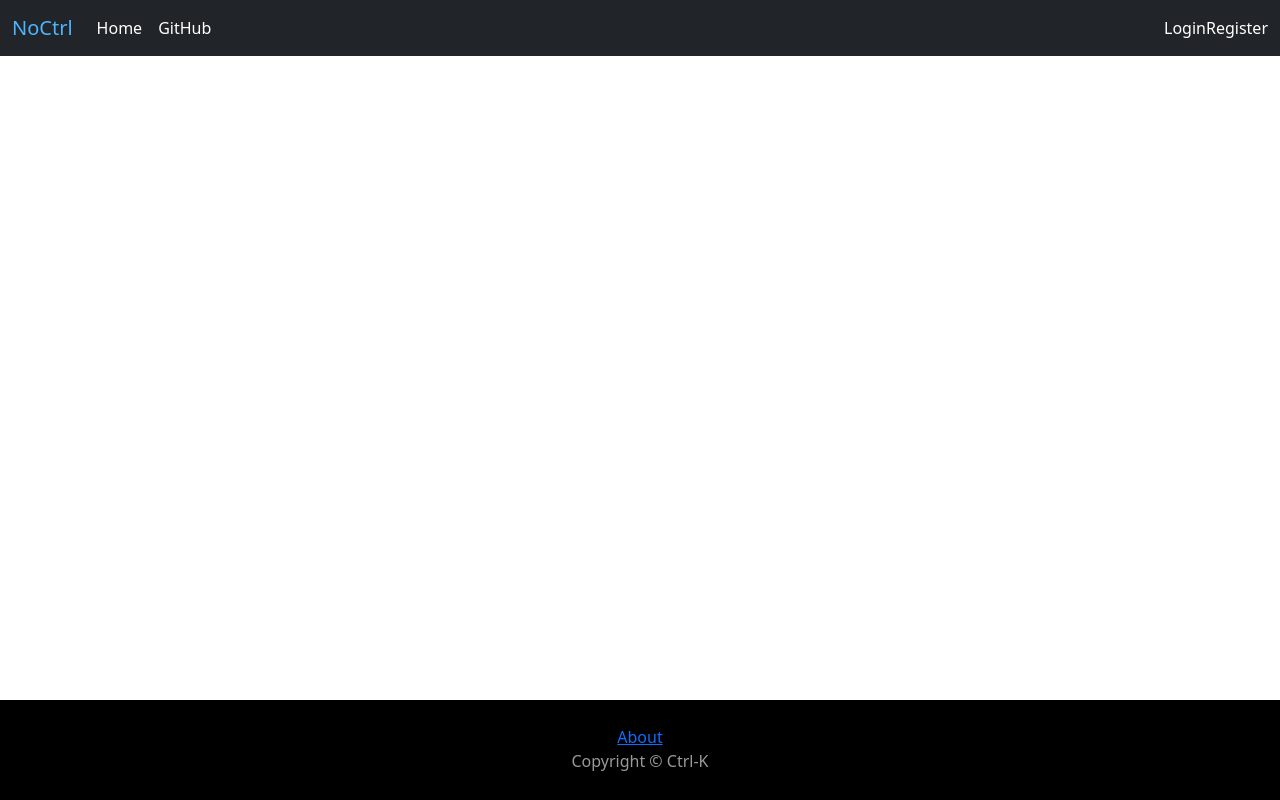
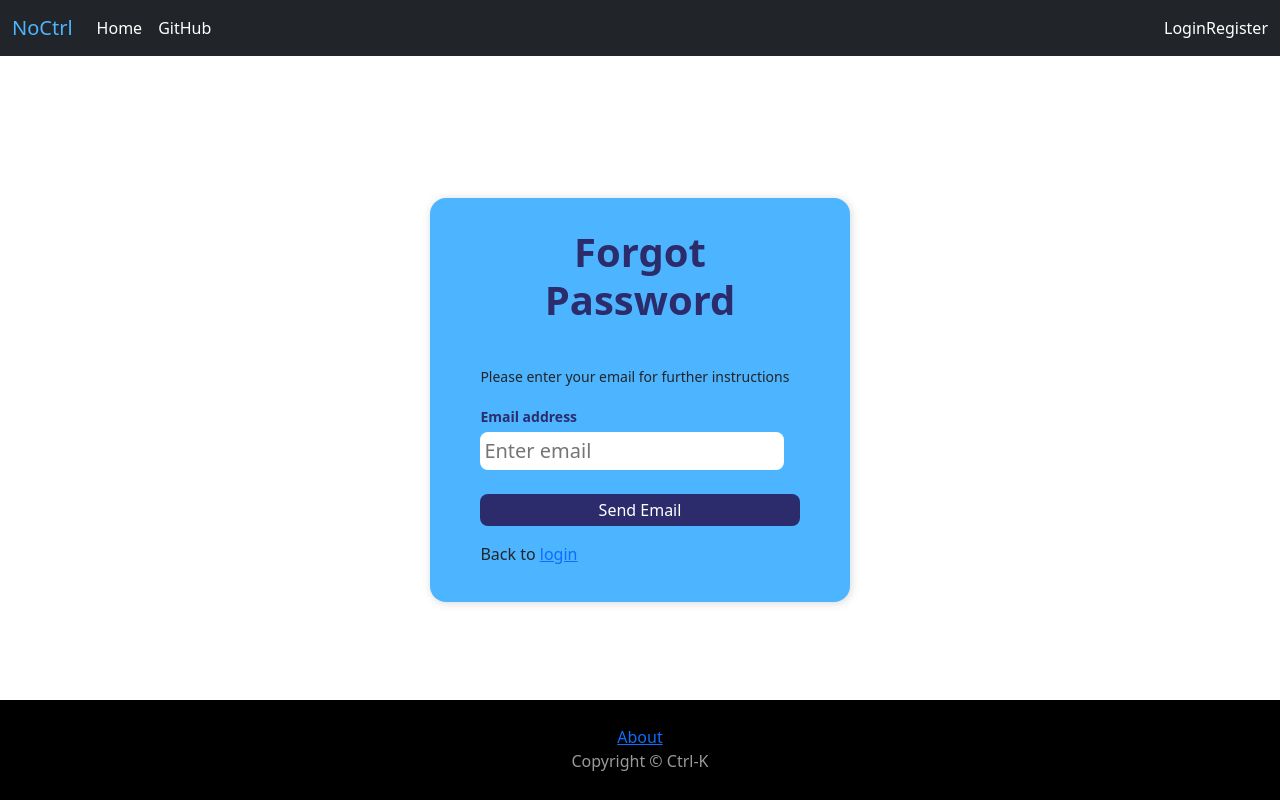
Before and after one commit to a-programmer-guy/react-login-with-authentication, a React (Create React App) app: page /forgot in a window 1280 px wide. Built offline with nearby package versions, Linux system fonts and the light colour scheme; no server answers.

Commit message:
POST Registration. Added ForgotPassword Component

```diff
--- a/src/App.js
+++ b/src/App.js
@@ -3,6 +3,7 @@ import { BrowserRouter as Router, Route, Routes } from 'react-router-dom';
 import About from './components/about/About';
 import Footer from './components/footer/Footer';
 import Landing from './components/landing/Landing';
+import ForgotPassword from './components/login/ForgotPassword';
 import Login from './components/login/Login';
 import Navigation from './components/nav/Nav';
 import Register from './components/register/Register';
@@ -79,6 +80,7 @@ function App() {
               }
             />
             <Route path="/login" element={<Login />} />
+            <Route path="/forgot" element={<ForgotPassword />} />
             <Route path="/register" element={<Register />} />
             <Route path="/about" element={<About />} />
             <Route path="/user/:id" element={<User />} />
--- a/src/api/axios.js
+++ b/src/api/axios.js
@@ -1,6 +1,5 @@
-
 import axios from 'axios';
 
 export default axios.create({
-  baseURL: 'http://localhost:3500',
-});;
+  baseURL: 'http://localhost:5000',
+});
--- /dev/null
+++ b/src/components/login/ForgotPassword.jsx
@@ -0,0 +1,43 @@
+import { useRef, useState } from 'react';
+import './login.css';
+
+const ForgotPassword = () => {
+  const emailRef = useRef();
+
+  const [email, setEmail] = useState('');
+  const [emailFocus, setEmailFocus] = useState(true);
+
+  return (
+    <div className="Auth-form-container">
+      <form className="Auth-form">
+        <div className="Auth-form-content">
+          <h1 className="Auth-form-title">Forgot Password</h1>
+          <small>Please enter your email for further instructions</small>
+          <div className="form-group mt-3">
+            <label>Email address</label>
+            <input
+              type="email"
+              className="mt-1"
+              placeholder="Enter email"
+              value={email}
+              onChange={(e) => setEmail(e.target.value)}
+              ref={emailRef}
+              onFocus={() => setEmailFocus(true)}
+              onBlur={() => setEmailFocus(false)}
+            />
+            <div className="d-grid gap-2 mt-3">
+              <button type="submit" className="sign_in_btn">
+                Send Email
+              </button>
+              <p className="forgot-password text-right mt-2">
+                Back to <a href="/login">login</a>
+              </p>
+            </div>
+          </div>
+        </div>
+      </form>
+    </div>
+  );
+};
+
+export default ForgotPassword;
--- a/src/components/login/Login.jsx
+++ b/src/components/login/Login.jsx
@@ -1,7 +1,19 @@
-import React from "react";
-import "./login.css";
+import { useRef, useState, useEffect } from 'react';
+import './login.css';
+import ForgotPassword from './ForgotPassword';
 
 const Login = () => {
+  const emailRef = useRef();
+  const passwordRef = useRef();
+
+  const [forgotPassword, setForgotPassword] = useState(false);
+
+  const [email, setEmail] = useState('');
+  const [emailFocus, setEmailFocus] = useState(false);
+
+  const [password, setPassword] = useState('');
+  const [passwordFocus, setPasswordFocus] = useState(false);
+
   return (
     <div className="Auth-form-container">
       <form className="Auth-form">
@@ -13,6 +25,11 @@ const Login = () => {
               type="email"
               className="mt-1"
               placeholder="Enter email"
+              value={email}
+              onChange={(e) => setEmail(e.target.value)}
+              ref={emailRef}
+              onFocus={() => setEmailFocus(true)}
+              onBlur={() => setEmailFocus(false)}
             />
           </div>
           <div className="form-group mt-3">
@@ -21,6 +38,13 @@ const Login = () => {
               type="password"
               className="mt-1"
               placeholder="Enter password"
+              value={password}
+              onChange={(e) => {
+                setPassword(e.target.value);
+              }}
+              ref={passwordRef}
+              onFocus={() => setPasswordFocus(true)}
+              onBlur={() => setPasswordFocus(false)}
             />
           </div>
           <div className="d-grid gap-2 mt-3">
@@ -29,7 +53,7 @@ const Login = () => {
             </button>
           </div>
           <p className="forgot-password text-right mt-2">
-            Forgot <a href="#">password?</a>
+            Forgot <a href="/forgot">password?</a>
           </p>
         </div>
       </form>
--- a/src/components/login/login.css
+++ b/src/components/login/login.css
@@ -25,14 +25,14 @@
 .Auth-form-title {
   text-align: center;
   margin-bottom: 1em;
-  color: rgb(34, 34, 34);
+  color: var(--color-bg-variant);
   font-weight: 800;
 }
 
 label {
   font-size: 14px;
   font-weight: 600;
-  color: rgb(34, 34, 34);
+  color: var(--color-bg-variant);
 }
 
 .sign_in_btn {
--- a/src/components/register/Register.jsx
+++ b/src/components/register/Register.jsx
@@ -1,21 +1,26 @@
-import React from 'react'
-import { useRef, useState, useEffect } from 'react'
-import { faCheck, faTimes, faInfoCircle } from '@fortawesome/free-solid-svg-icons'
-import { FontAwesomeIcon } from '@fortawesome/react-fontawesome'
-import axios from '../../api/axios'
-import './register.css'
+import React from 'react';
+import { useRef, useState, useEffect } from 'react';
+import {
+  faCheck,
+  faTimes,
+  faInfoCircle,
+} from '@fortawesome/free-solid-svg-icons';
+import { FontAwesomeIcon } from '@fortawesome/react-fontawesome';
+import axios from '../../api/axios';
+import './register.css';
 
 const USER_REGEX = /^[A-z][A-z0-9-_]{3,23}$/;
 const PWD_REGEX = /^(?=.*[a-z])(?=.*[A-Z])(?=.*[0-9])(?=.*[!@#$%]).{8,24}$/;
-const EMAIL_REGEX=/^[a-zA-Z0-9.!#$%&’*+/=?^_`{|}~-]+@[a-zA-Z0-9-]+(?:\.[a-zA-Z0-9-]+)*$/
-const REGISTER_URL = '/register';
+const EMAIL_REGEX =
+  /^[a-zA-Z0-9.!#$%&’*+/=?^_`{|}~-]+@[a-zA-Z0-9-]+(?:\.[a-zA-Z0-9-]+)*$/;
+const REGISTER_URL = '/api/users';
 
 const Register = () => {
   const userRef = useRef();
   const errRef = useRef();
   const emailRef = useRef();
 
-  const [user, setUser] = useState('');
+  const [username, setUser] = useState('');
   const [validName, setValidName] = useState(false);
   const [userFocus, setUserFocus] = useState(false);
 
@@ -23,7 +28,7 @@ const Register = () => {
   const [validEmail, setValidEmail] = useState(false);
   const [emailFocus, setEmailFocus] = useState(false);
 
-  const [pwd, setPwd] = useState('');
+  const [password, setPwd] = useState('');
   const [validPwd, setValidPwd] = useState(false);
   const [pwdFocus, setPwdFocus] = useState(false);
 
@@ -36,52 +41,53 @@ const Register = () => {
 
   useEffect(() => {
     userRef.current.focus();
-  }, [])
+  }, []);
 
   useEffect(() => {
-    console.log('username: ' + user);
-    setValidName(USER_REGEX.test(user));
-  }, [user])
+    console.log('username: ' + username);
+    setValidName(USER_REGEX.test(username));
+  }, [username]);
 
   useEffect(() => {
     console.log('email entered is: ' + email);
     setValidEmail(EMAIL_REGEX.test(email));
-  },[email])
+  }, [email]);
 
   useEffect(() => {
-    const result = PWD_REGEX.test(pwd);
+    const result = PWD_REGEX.test(password);
     console.log(result);
-    console.log(pwd);
+    console.log(password);
     setValidPwd(result);
-    const match = pwd === matchPwd;
+    const match = password === matchPwd;
     setValidMatch(match);
-  }, [pwd, matchPwd])
+  }, [password, matchPwd]);
 
   useEffect(() => {
     setErrMsg('');
-  }, [user, email, pwd, matchPwd]);
+  }, [username, email, password, matchPwd]);
 
   const handleSubmit = async (e) => {
     e.preventDefault();
     // if button enabled with JS hack
-    const v1 = USER_REGEX.test(user);
-    const v2 = PWD_REGEX.test(pwd);
+    const v1 = USER_REGEX.test(username);
+    const v2 = PWD_REGEX.test(password);
     const v3 = EMAIL_REGEX.test(email);
     if (!v1 || !v2 || !v3) {
-      setErrMsg("Invalid Entry");
+      setErrMsg('Invalid Entry');
       return;
     }
     try {
-      const response = await axios.post(REGISTER_URL,
-        JSON.stringify({ user, pwd, email }),
+      const response = await axios.post(
+        REGISTER_URL,
+        JSON.stringify({ username, password, email }),
         {
           headers: { 'Content-Type': 'application/json' },
-          withCredentials: true
+          withCredentials: false,
         }
       );
       console.log(response?.data);
       console.log(response?.accessToken);
-      console.log(JSON.stringify(response))
+      console.log(JSON.stringify(response));
       setSuccess(true);
       //clear state and controlled inputs
       //need value attrib on inputs for this
@@ -95,11 +101,11 @@ const Register = () => {
       } else if (err.response?.status === 409) {
         setErrMsg('Username Taken');
       } else {
-        setErrMsg('Registration Failed')
+        setErrMsg('Registration Failed');
       }
       errRef.current.focus();
     }
-  }
+  };
 
   return (
     <>
@@ -107,90 +113,139 @@ const Register = () => {
         <section>
           <h1>Success!</h1>
           <p>
-            <a href="#">Sign In</a>
+            <a href="/login">Sign In</a>
           </p>
         </section>
       ) : (
         <section>
-          <h5 ref={errRef} className={errMsg ? 'errmsg' : 'offscreen'}
-            aria-live="assertive">{errMsg}</h5>
-          <h1 className='register_header'>Register</h1>
+          <h5
+            ref={errRef}
+            className={errMsg ? 'errmsg' : 'offscreen'}
+            aria-live="assertive"
+          >
+            {errMsg}
+          </h5>
+          <h1 className="register_header">Register</h1>
           <form onSubmit={handleSubmit}>
-            <label htmlFor='username'>
+            <label htmlFor="username">
               Username:
-                <FontAwesomeIcon icon={faCheck} className={validName ? 'valid' : 'hide'}/>
-                <FontAwesomeIcon icon={faTimes} className={validName || !user ? "hide" : "invalid"} />
+              <FontAwesomeIcon
+                icon={faCheck}
+                className={validName ? 'valid' : 'hide'}
+              />
+              <FontAwesomeIcon
+                icon={faTimes}
+                className={validName || !username ? 'hide' : 'invalid'}
+              />
             </label>
             <input
-              type='text'
-              id='username'
+              type="text"
+              id="username"
               ref={userRef}
-              autoComplete='off'
+              autoComplete="off"
               onChange={(e) => setUser(e.target.value)}
-              value={user}
+              value={username}
               required
               aria-invalid={validName ? 'false' : 'true'}
-              aria-describedby='uidnote'
+              aria-describedby="uidnote"
               onFocus={() => setUserFocus(true)}
               onBlur={() => setUserFocus(false)}
             />
-            <p id='uidnote' className={userFocus && user && !validName ?
-              'instructions' : 'offscreen'}>
-              <FontAwesomeIcon icon={faInfoCircle} className='info_circle' />
+            <p
+              id="uidnote"
+              className={
+                userFocus && username && !validName
+                  ? 'instructions'
+                  : 'offscreen'
+              }
+            >
+              <FontAwesomeIcon icon={faInfoCircle} className="info_circle" />
               4 to 21 characters. <br />
               Must begin with a letter. <br />
               Letters, numbers, underscores, hyphens, periods allowed.
             </p>
-            <label htmlFor='email'>
+            <label htmlFor="email">
               Email:
-                <FontAwesomeIcon icon={faCheck} className={validEmail ? 'valid' : 'hide'}/>
-                <FontAwesomeIcon icon={faTimes} className={validEmail || !email ? "hide" : "invalid"} />
+              <FontAwesomeIcon
+                icon={faCheck}
+                className={validEmail ? 'valid' : 'hide'}
+              />
+              <FontAwesomeIcon
+                icon={faTimes}
+                className={validEmail || !email ? 'hide' : 'invalid'}
+              />
             </label>
             <input
-              type='email'
-              id='email'
+              type="email"
+              id="email"
               ref={emailRef}
-              autoComplete='off'
+              autoComplete="off"
               onChange={(e) => setEmail(e.target.value)}
               value={email}
               required
               aria-invalid={validEmail ? 'false' : 'true'}
-              aria-describedby='emailnote'
+              aria-describedby="emailnote"
               onFocus={() => setEmailFocus(true)}
               onBlur={() => setEmailFocus(false)}
             />
-            <p id='emailnote' className={emailFocus && email && !validEmail ?
-            'instuctions' : 'offscreen'}>
+            <p
+              id="emailnote"
+              className={
+                emailFocus && email && !validEmail ? 'instuctions' : 'offscreen'
+              }
+            >
               Please enter a valid email.
             </p>
-            <label htmlFor='password'>
+            <label htmlFor="password">
               Password:
-              <FontAwesomeIcon icon={faCheck} className={validPwd ? 'valid' : 'hide'} />
-              <FontAwesomeIcon icon={faTimes} className={validPwd || !pwd ? 'hide' : 'invalid'} />
+              <FontAwesomeIcon
+                icon={faCheck}
+                className={validPwd ? 'valid' : 'hide'}
+              />
+              <FontAwesomeIcon
+                icon={faTimes}
+                className={validPwd || !password ? 'hide' : 'invalid'}
+              />
             </label>
             <input
-              type='password'
-              id='password'
+              type="password"
+              id="password"
               onChange={(e) => setPwd(e.target.value)}
-              value={pwd}
+              value={password}
               required
-              aria-invalid={validPwd ? "false" : "true"}
+              aria-invalid={validPwd ? 'false' : 'true'}
               aria-describedby="pwdnote"
               onFocus={() => setPwdFocus(true)}
               onBlur={() => setPwdFocus(false)}
             />
-            <p id="pwdnote" className={pwdFocus && !validPwd ? "instructions" : "offscreen"}>
+            <p
+              id="pwdnote"
+              className={pwdFocus && !validPwd ? 'instructions' : 'offscreen'}
+            >
               <FontAwesomeIcon icon={faInfoCircle} />
-              8 to 24 characters.<br />
-              Must include uppercase and lowercase letters, a number and a special character.<br />
-              Allowed special characters: <span aria-label="exclamation mark">!</span> <span aria-label="at symbol">@</span> <span aria-label="hashtag">#</span> <span aria-label="dollar sign">$</span> <span aria-label="percent">%</span>
+              8 to 24 characters.
+              <br />
+              Must include uppercase and lowercase letters, a number and a
+              special character.
+              <br />
+              Allowed special characters:{' '}
+              <span aria-label="exclamation mark">!</span>{' '}
+              <span aria-label="at symbol">@</span>{' '}
+              <span aria-label="hashtag">#</span>{' '}
+              <span aria-label="dollar sign">$</span>{' '}
+              <span aria-label="percent">%</span>
             </p>
-
 
             <label htmlFor="confirm_pwd">
               Confirm Password:
-              <FontAwesomeIcon icon={faCheck} className={validMatch && matchPwd ? "valid" : "hide"} />
-              <FontAwesomeIcon icon={faTimes} className={validMatch || !matchPwd ? "hide" : "invalid"} />
+              <FontAwesomeIcon
+                icon={faCheck}
+                className={validMatch && matchPwd ? 'valid' : 'hide'}
+              />
+              <FontAwesomeIcon
+                icon={faTimes}
+                className={validMatch || !matchPwd ? 'hide' : 'invalid'}
+              />
             </label>
             <input
               type="password"
@@ -198,23 +253,31 @@ const Register = () => {
               onChange={(e) => setMatchPwd(e.target.value)}
               value={matchPwd}
               required
-              aria-invalid={validMatch ? "false" : "true"}
+              aria-invalid={validMatch ? 'false' : 'true'}
               aria-describedby="confirmnote"
               onFocus={() => setMatchFocus(true)}
               onBlur={() => setMatchFocus(false)}
             />
-            <p id="confirmnote" className={matchFocus && !validMatch ? "instructions" : "offscreen"}>
+            <p
+              id="confirmnote"
+              className={
+                matchFocus && !validMatch ? 'instructions' : 'offscreen'
+              }
+            >
               <FontAwesomeIcon icon={faInfoCircle} />
               Must match the first password input field.
             </p>
 
-            <button className='sign_up_btn'
-              disabled={!validName || !validPwd || !validMatch ? true : false}>
+            <button
+              className="sign_up_btn"
+              disabled={!validName || !validPwd || !validMatch ? true : false}
+            >
               Sign Up
             </button>
           </form>
           <p>
-            Already registered?<br />
+            Already registered?
+            <br />
             <span className="line">
               {/*put router link here*/}
               <a href="#">Sign In</a>
@@ -223,7 +286,7 @@ const Register = () => {
         </section>
       )}
     </>
-  )
-}
+  );
+};
 
-export default Register
+export default Register;
```
